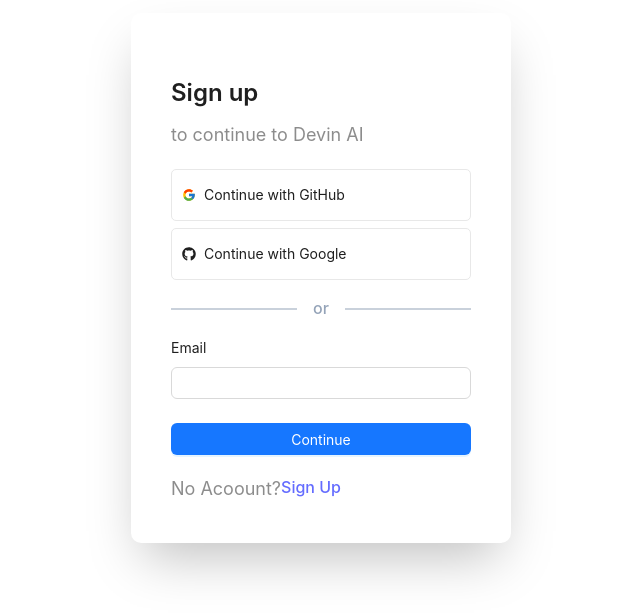
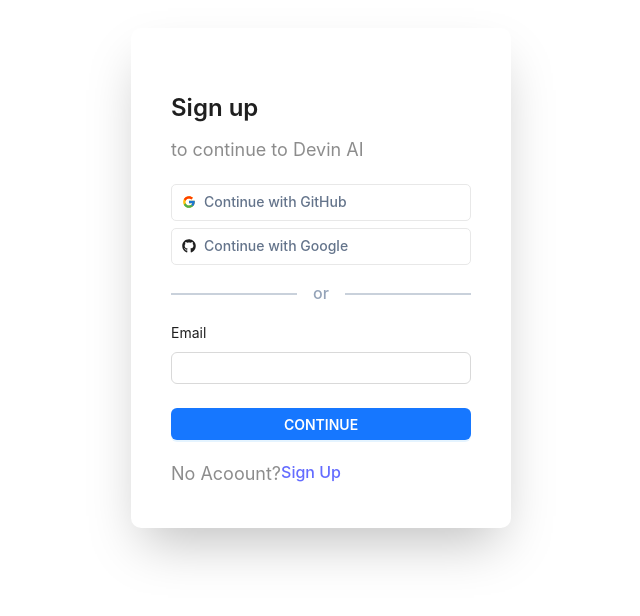
Before and after one commit to morsalinamunmun/FormWith-antDesign, a React (Vite) app: page / in a window 1280 px wide. Shown: the part 122-738 px from the top of the page, without its empty margins (319-959 px from the left). Built offline with nearby package versions, Linux system fonts and the light colour scheme.

Commit message:
google & git design customize

```diff
--- a/src/components/Login/Login.jsx
+++ b/src/components/Login/Login.jsx
@@ -26,13 +26,17 @@
             paddingLeft: '10px',
             borderRadius: '5px',
             marginTop: '20px',
-            marginBottom: '7px'
-          }}><FcGoogle /><p>Continue with GitHub</p></Flex>
+            marginBottom: '7px',
+            height: '35px',
+            fontWeight: '500'
+          }}><FcGoogle /><p style={{color: 'rgb(100 116 139)'}}>Continue with GitHub</p></Flex>
           <Flex align='center' gap="small" style={{
             border: '1px solid #e8e8e8',
             paddingLeft: '10px',
             borderRadius: '5px',
-          }}><FaGithub /><p>Continue with Google</p></Flex>
+            height: '35px',
+            fontWeight: '500',
+          }}><FaGithub /><p style={{color: 'rgb(100 116 139)'}}>Continue with Google</p></Flex>
         </div>
         <Divider style={{color: 'rgb(148 163 184)', borderColor: 'rgb(148 163 184)'}}>or</Divider>
         <Form.Item
@@ -46,8 +50,8 @@
         >
           <Input />
         </Form.Item>
-        <Button type="primary" htmlType="submit" block>
-          Continue
+        <Button type="primary" htmlType="submit" block style={{ fontWeight: '600'}}>
+          CONTINUE
         </Button>
       </Form>
       <Flex style={{marginTop: '20px'}}>
```
Also changed, not shown: 1 other file (tests, documents, lock files or other folders).
